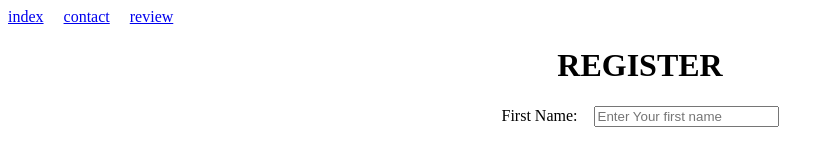
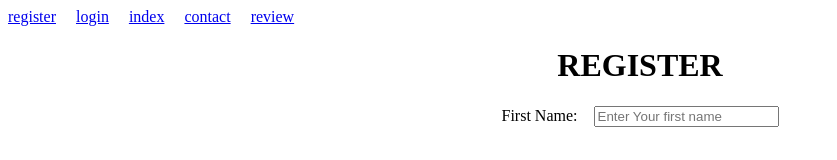
Before and after one commit to ruhani0916/review, a plain HTML site: page register.html in a window 1280 px wide. Shown: the top 160 px of the page, without its empty margins (0-837 px from the left). Drawn offline with Linux system fonts and the light colour scheme.

Commit message:
Add files via upload

```diff
--- a/register.html
+++ b/register.html
@@ -9,6 +9,8 @@
 <header>
     <header>
         <nav>
+            <a href="register.html">register</a>  &nbsp &nbsp
+            <a href="login.html">login</a>  &nbsp &nbsp
             <a href="index.html">index</a> &nbsp &nbsp
             <a href="contact.html">contact</a> &nbsp &nbsp
             <a href="review.html">review</a> &nbsp &nbsp
```
Also changed, not shown: contact.html (+2 -0 lines), index.html (+2 -1 lines), login.html (+2 -0 lines), review.html (+2 -0 lines).
